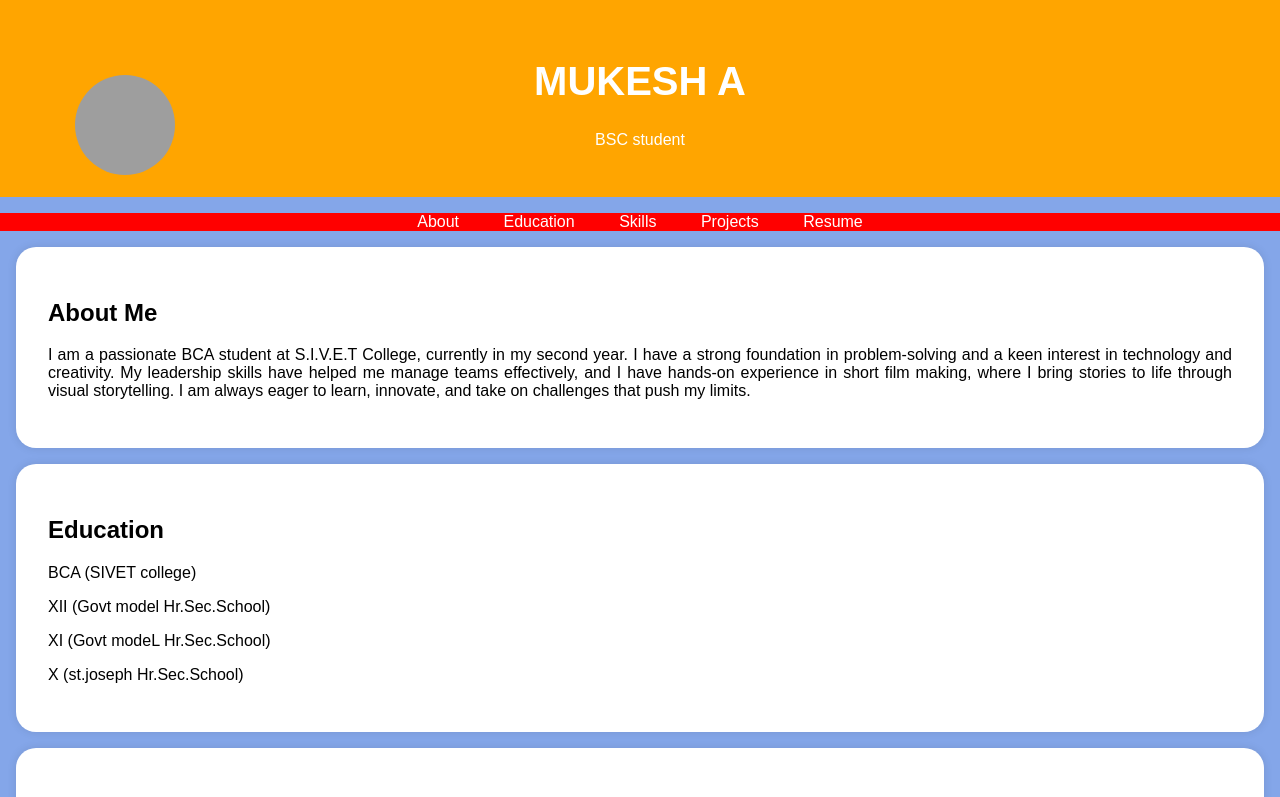
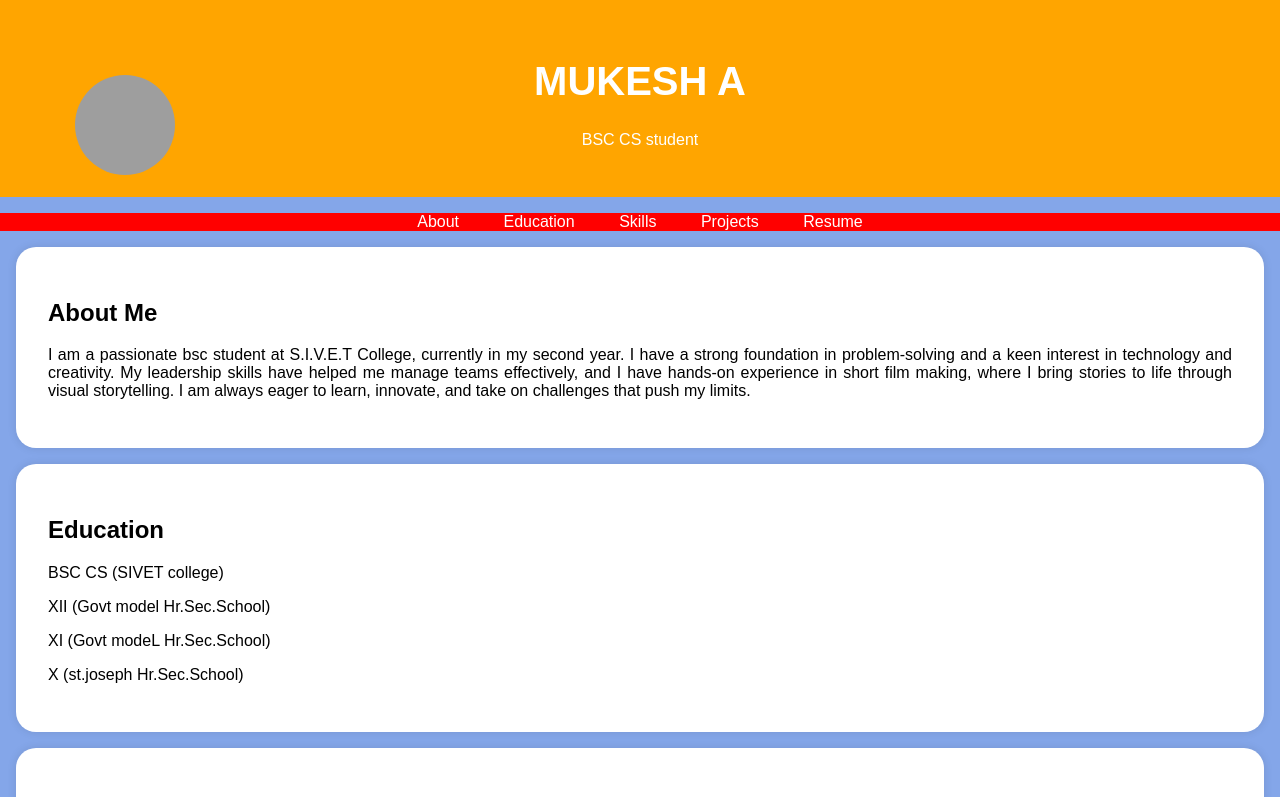
Before and after one commit to Amukesh2005/mukeshportofolio, a plain HTML site: page index.html in a window 1280 px wide. Shown: the top 797 px of the page. Drawn offline with Linux system fonts and the light colour scheme; grey boxes are pictures that could not be loaded.

Commit message:
Update index.html

```diff
--- a/index.html
+++ b/index.html
@@ -103,7 +103,7 @@
             <!-- Add your profile picture here -->
            <img src="mukesh.jpg" alt="Profile Picture" class="profile-picture">
             <h1>MUKESH A</h1>
-            <p> BSC student</p>
+            <p> BSC CS student</p>
         </div>
     </header>
 
@@ -121,7 +121,7 @@
     <section id="about">
         <div class="section-content">
             <h2>About Me</h2>
-            <p>I am a passionate BCA student at S.I.V.E.T College, currently in my second year. I have a strong foundation in problem-solving and a keen interest in technology and creativity. My leadership skills have helped me manage teams effectively, and I have hands-on experience in short film making, where I bring stories to life through visual
+            <p>I am a passionate bsc student at S.I.V.E.T College, currently in my second year. I have a strong foundation in problem-solving and a keen interest in technology and creativity. My leadership skills have helped me manage teams effectively, and I have hands-on experience in short film making, where I bring stories to life through visual
 storytelling. I am always eager to learn, innovate, and take on challenges that push my limits.</p>
 
         </div>
@@ -130,7 +130,7 @@ storytelling. I am always eager to learn, innovate, and take on challenges that
     <section id="education">
         <div class="section-content">
             <h2>Education</h2>
-            <p>BCA (SIVET college)</p>
+            <p>BSC CS (SIVET college)</p>
 	    <p>XII (Govt model Hr.Sec.School)</p>
 	    <p>XI (Govt modeL Hr.Sec.School)</p>
 	    <p>X (st.joseph Hr.Sec.School)</p>
```
